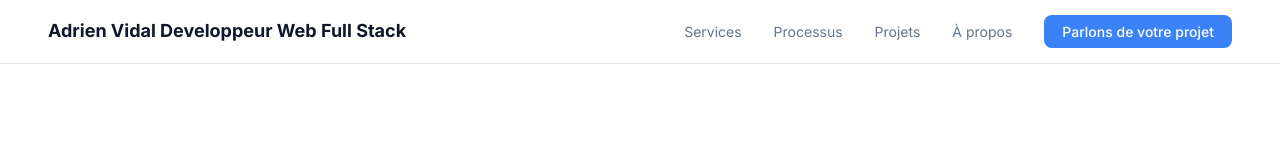
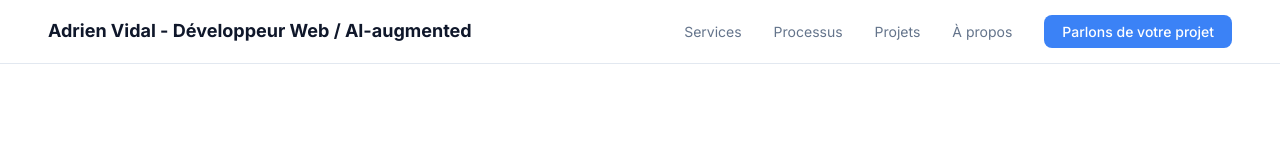
Before and after one commit to adrienvidal/portfolio-2026, a React (Vite) app: page / in a window 1280 px wide. Shown: the top 160 px of the page. Built offline with nearby package versions, Linux system fonts and the light colour scheme.

Commit message:
update nav

```diff
--- a/src/components/Nav/Nav.tsx
+++ b/src/components/Nav/Nav.tsx
@@ -3,7 +3,7 @@ import './Nav.scss'
 export default function Nav() {
   return (
     <nav className="nav">
-      <a href="#" className="nav__logo">Adrien Vidal Developpeur Web Full Stack</a>
+      <a href="#" className="nav__logo">Adrien Vidal - Développeur Web / AI-augmented</a>
       <ul className="nav__links">
         <li><a href="#services">Services</a></li>
         <li><a href="#processus">Processus</a></li>
```
